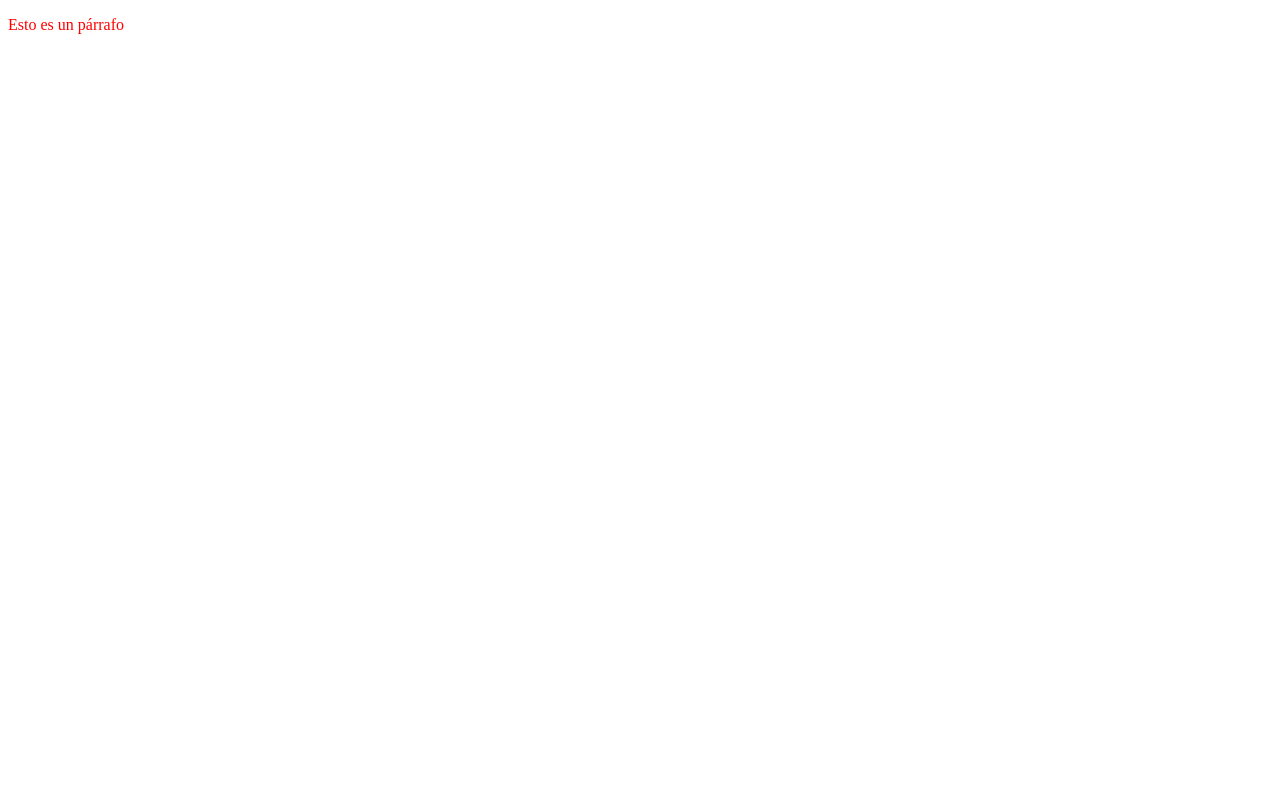
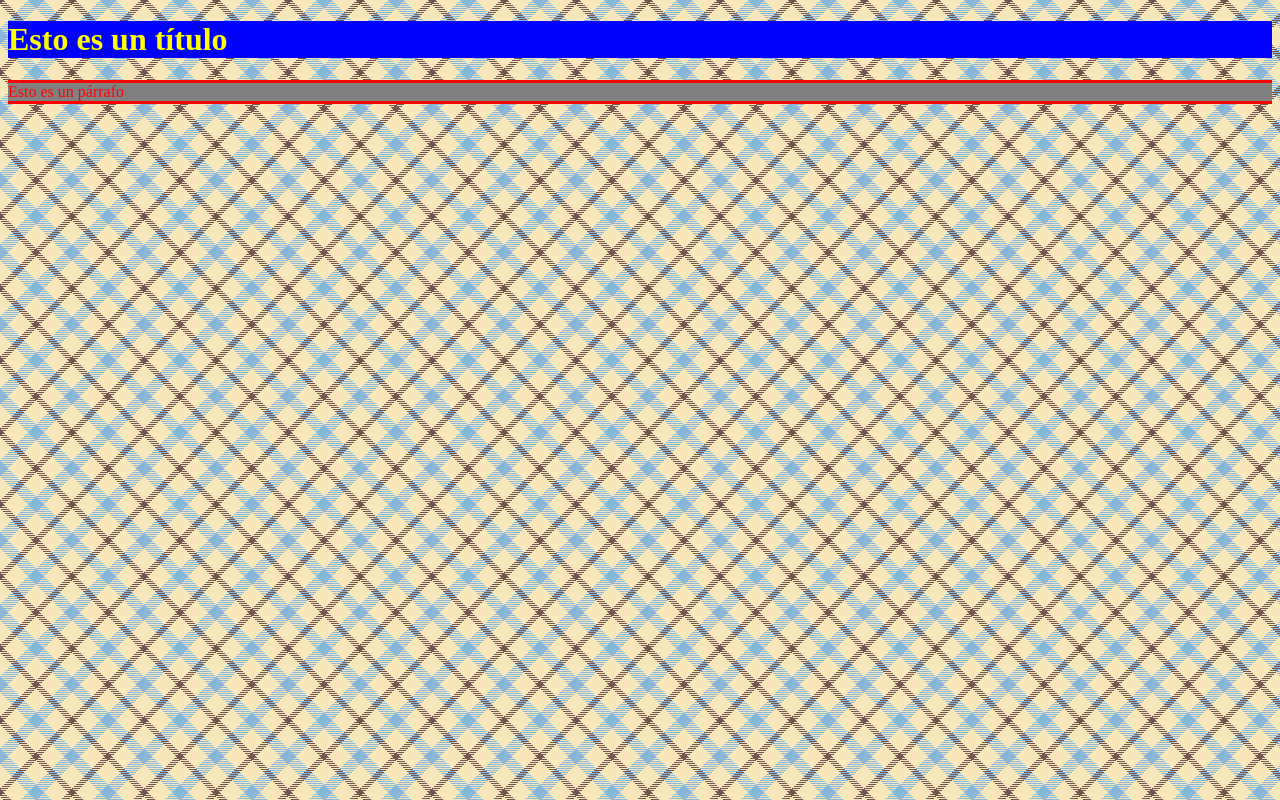
Before and after one commit to luisgimenoh/DocumentoPracCSS, a plain HTML site: page index.html in a window 1280 px wide. Drawn offline with Linux system fonts and the light colour scheme.

Commit message:
Prac CSS v2 imagen de fondo

```diff
--- a/estilo.css
+++ b/estilo.css
@@ -1,3 +1,27 @@
+@import url("mclibre-pie.css");
+
+
 p{
     color: red;
+    background-color: grey;
 }
+
+h1{
+    color: yellow;
+    background-color: blue;
+}
+
+
+
+
+p {
+    border-top: red 3px solid;
+    border-bottom: red 3px solid;
+  }
+
+/*La jerarquía de CSS es específica, destaca una etiqueta concreta respecto a una general*/
+
+/*FONDO DE PÁGINA*/
+
+    /*body { background: url("img/fuego-1f525.svg"); }*/
+    body{background: url("img/tartan.png");}
--- a/index.html
+++ b/index.html
@@ -8,6 +8,8 @@
     <link rel="stylesheet" href="estilo.css">
 </head>
 <body>
+    <h1>Esto es un título</h1>
+
     <p>Esto es un párrafo</p>
 </body>
 </html>
```
Also changed, not shown: img/fuego-1f525.svg (added), img/tartan.png (added).
